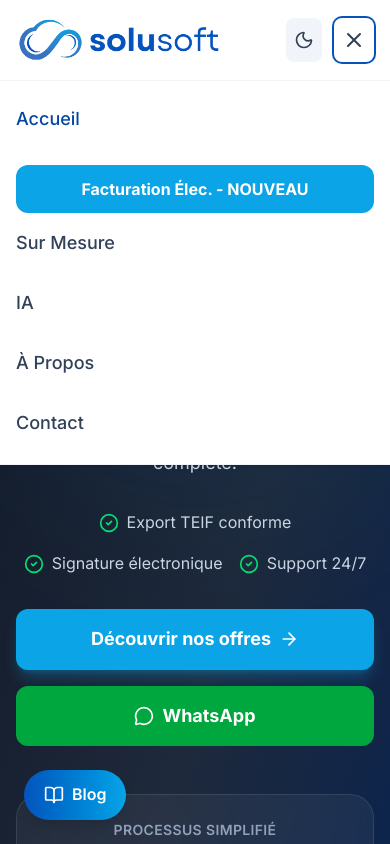
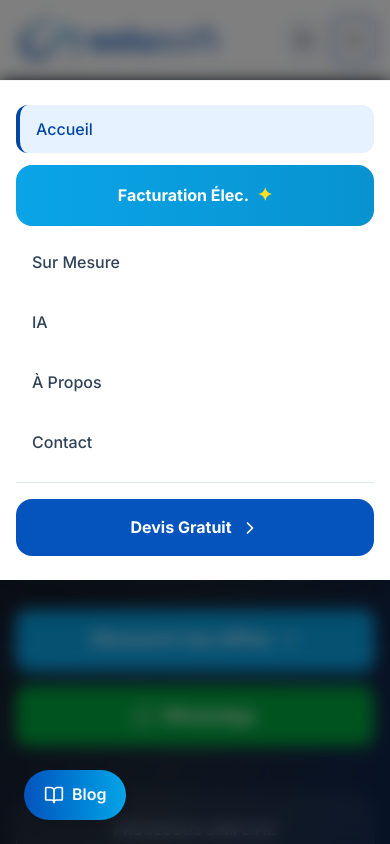
Before and after one commit to hwidifiras/Csolusoft-website, a React (Vite) app: page / in a window 390 px wide. Both pictures are taken after a click on the button 354 px from the left and 40 px from the top of the page. Shown: the top 844 px of the page. Built offline with nearby package versions, Linux system fonts and the light colour scheme.

Commit message:
enhancing mobile navbar

```diff
--- a/components/Navbar.tsx
+++ b/components/Navbar.tsx
@@ -106,43 +106,64 @@
           </div>
         </div>
 
+        {/* Mobile Menu Overlay */}
+        {isOpen && (
+          <div
+            className="fixed inset-0 bg-black/50 backdrop-blur-sm z-40 md:hidden"
+            onClick={() => setIsOpen(false)}
+            aria-hidden="true"
+          />
+        )}
+
         {/* Mobile Menu */}
         <div
           id="mobile-menu"
-          className={`md:hidden bg-white dark:bg-dark-900 border-t border-slate-100 dark:border-white/10 overflow-hidden transition-all duration-300 ease-in-out ${isOpen ? 'max-h-96 opacity-100' : 'max-h-0 opacity-0'
+          className={`md:hidden fixed left-0 right-0 top-20 bg-white dark:bg-dark-900 border-t border-slate-100 dark:border-white/10 shadow-2xl overflow-hidden transition-all duration-300 ease-in-out z-40 ${isOpen ? 'max-h-[calc(100vh-5rem)] opacity-100' : 'max-h-0 opacity-0'
             }`}
           role="menu"
           aria-label="Menu mobile"
         >
-          <div className="px-4 py-6 space-y-4">
-            {NAV_LINKS.map((link) => (
+          <div className="px-4 py-6 space-y-3 overflow-y-auto max-h-[calc(100vh-8rem)]">
+            {NAV_LINKS.map((link, index) => (
               link.href === Page.Billing ? (
                 <Link
                   key={link.href}
                   to={link.href}
                   onClick={() => setIsOpen(false)}
-                  className="block w-full text-center bg-accent-500 dark:bg-accent-600 text-white py-3 rounded-xl font-bold hover:bg-accent-600 dark:hover:bg-accent-700 transition-colors"
+                  className="block w-full text-center bg-gradient-to-r from-accent-500 to-accent-600 dark:from-accent-600 dark:to-accent-700 text-white py-4 rounded-2xl font-bold hover:shadow-lg hover:scale-[1.02] transition-all relative overflow-hidden group"
                 >
-                  {link.label} - NOUVEAU
+                  <span className="absolute inset-0 bg-white/10 translate-y-full group-hover:translate-y-0 transition-transform duration-300" />
+                  <span className="relative flex items-center justify-center space-x-2">
+                    <span>{link.label}</span>
+                    <span className="text-yellow-300 text-lg">✦</span>
+                  </span>
                 </Link>
               ) : (
                 <Link
                   key={link.href}
                   to={link.href}
                   onClick={() => setIsOpen(false)}
-                  className={`block text-lg font-medium transition-colors ${isActive(link.href) ? 'text-primary-600 dark:text-accent-400' : 'text-slate-700 dark:text-slate-200 hover:text-primary-500 dark:hover:text-accent-400'
+                  className={`block py-3 px-4 rounded-xl font-medium transition-all ${isActive(link.href)
+                      ? 'bg-primary-50 dark:bg-primary-500/10 text-primary-600 dark:text-accent-400 border-l-4 border-primary-600 dark:border-accent-400'
+                      : 'text-slate-700 dark:text-slate-200 hover:bg-slate-50 dark:hover:bg-white/5 hover:translate-x-1'
                     }`}
                 >
                   {link.label}
                 </Link>
               )
             ))}
+
+            {/* Separator */}
+            <div className="border-t border-slate-200 dark:border-white/10 my-4" />
+
+            {/* Contact CTA */}
             <Link
               to={Page.Contact}
               onClick={() => setIsOpen(false)}
-              className="block w-full text-center bg-primary-500 dark:bg-primary-600 text-white py-3 rounded-xl font-bold hover:bg-primary-600 dark:hover:bg-primary-700 transition-colors"
+              className="block w-full text-center bg-primary-500 dark:bg-primary-600 text-white py-4 rounded-2xl font-bold hover:bg-primary-600 dark:hover:bg-primary-700 hover:shadow-lg hover:scale-[1.02] transition-all flex items-center justify-center space-x-2"
             >
-              Contactez-nous
+              <span>Devis Gratuit</span>
+              <ChevronRight className="w-5 h-5" />
             </Link>
           </div>
         </div>
```
